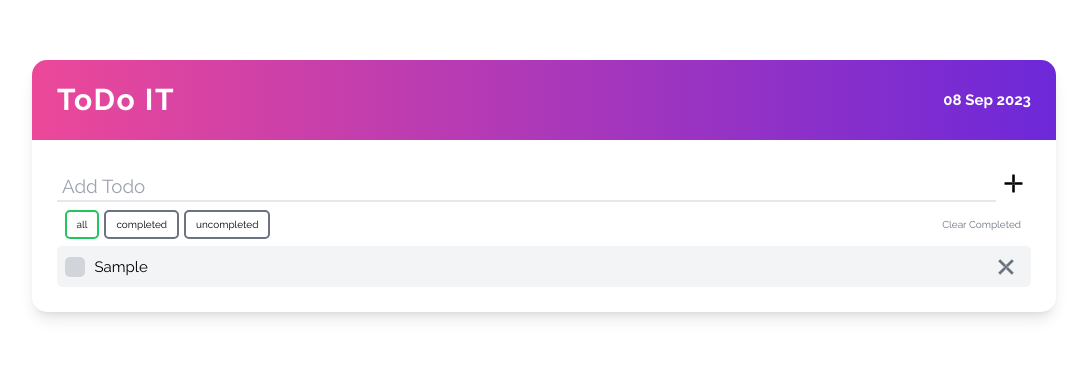
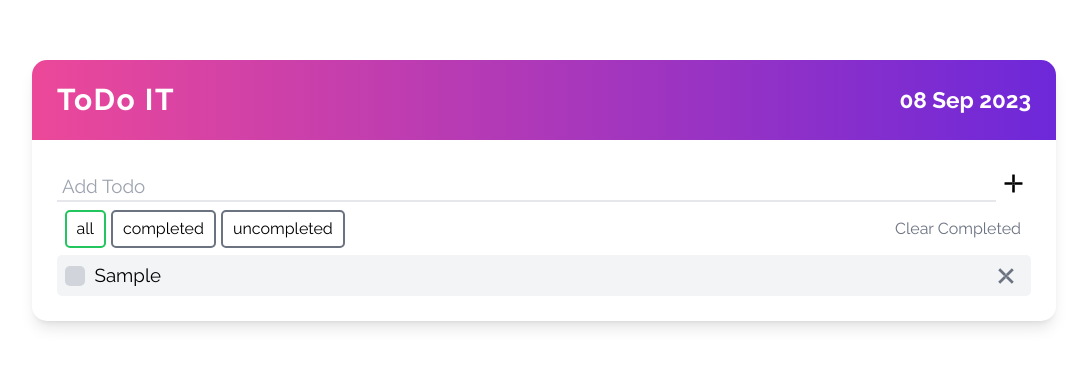
Before and after one commit to BasheerRajeh/simple-todoit, a React (Vite) app: page / in a window 1280 px wide. Both pictures are taken after typing "Sample" into the empty fields and a click on the button "Add Todo". Shown: the top 366 px of the page, without its empty margins (96-1183 px from the left). Built offline with nearby package versions, Linux system fonts and the light colour scheme.

Commit message:
fix styling increase font-size

```diff
--- a/src/assets/css/app.css
+++ b/src/assets/css/app.css
@@ -8,4 +8,5 @@ html{
 
 body {
     font-family: "Raleway", "sans-serif";
+    font-size: 1.6rem;
 }
--- a/src/components/TodoItem.tsx
+++ b/src/components/TodoItem.tsx
@@ -38,7 +38,7 @@ const TodoItem: React.FC<TodoItemProps> = ({ todo, onComplete, onRemove }) => {
             </Button>
             <h3
                 className={twMerge(
-                    "flex-grow",
+                    "flex-grow text-3xl",
                     todo.isCompleted ? "line-through" : ""
                 )}
             >
--- a/src/layout/Header.tsx
+++ b/src/layout/Header.tsx
@@ -6,7 +6,7 @@ const Header = () => {
             <h1 className="text-5xl font-bold tracking-wider select-none">
                 ToDo IT
             </h1>
-            <p className='font-bold text-2xl'>{format(new Date(), 'dd MMM yyyy')}</p>
+            <p className='font-bold text-4xl'>{format(new Date(), 'dd MMM yyyy')}</p>
         </div>
     );
 };
```
